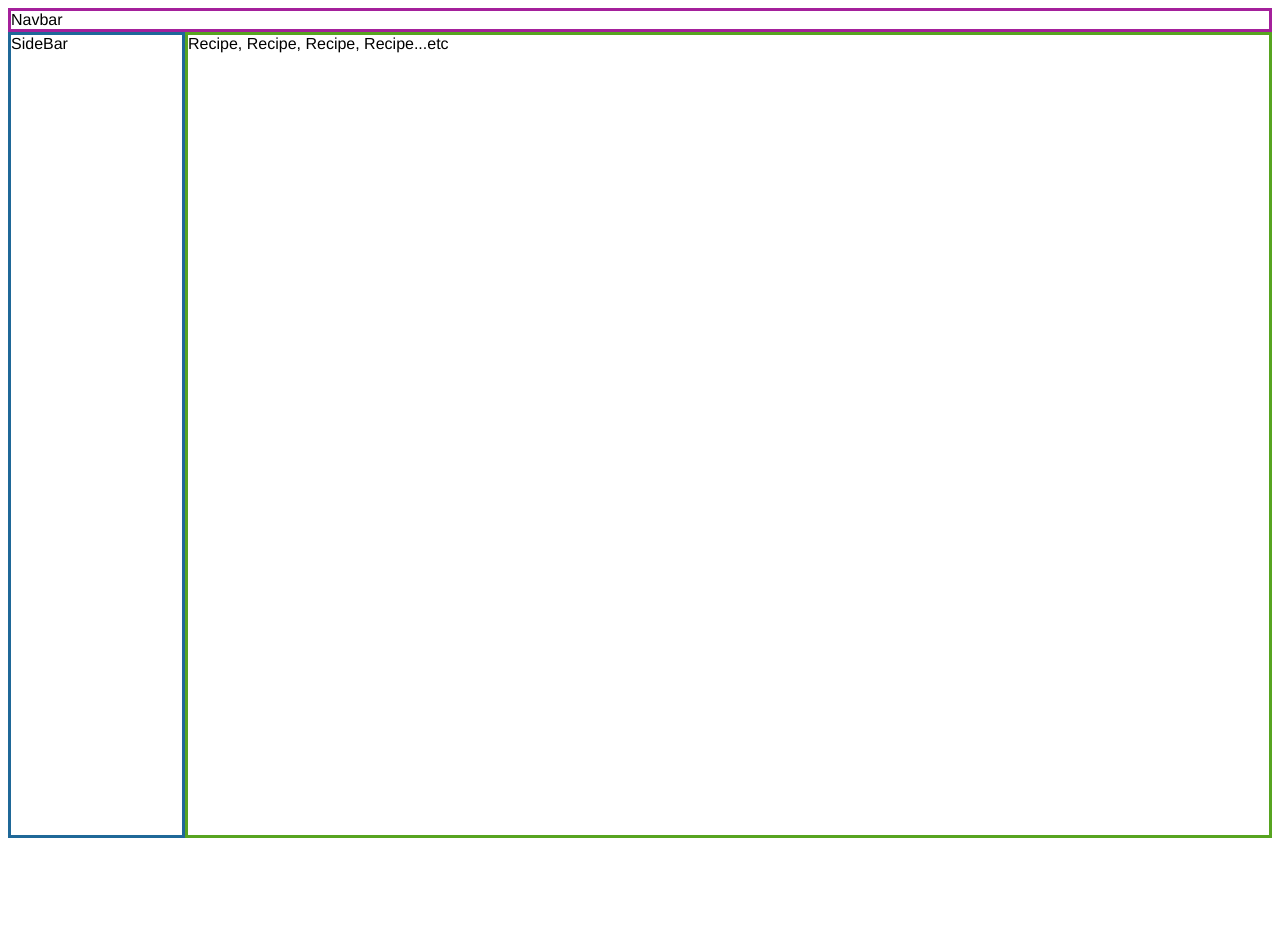
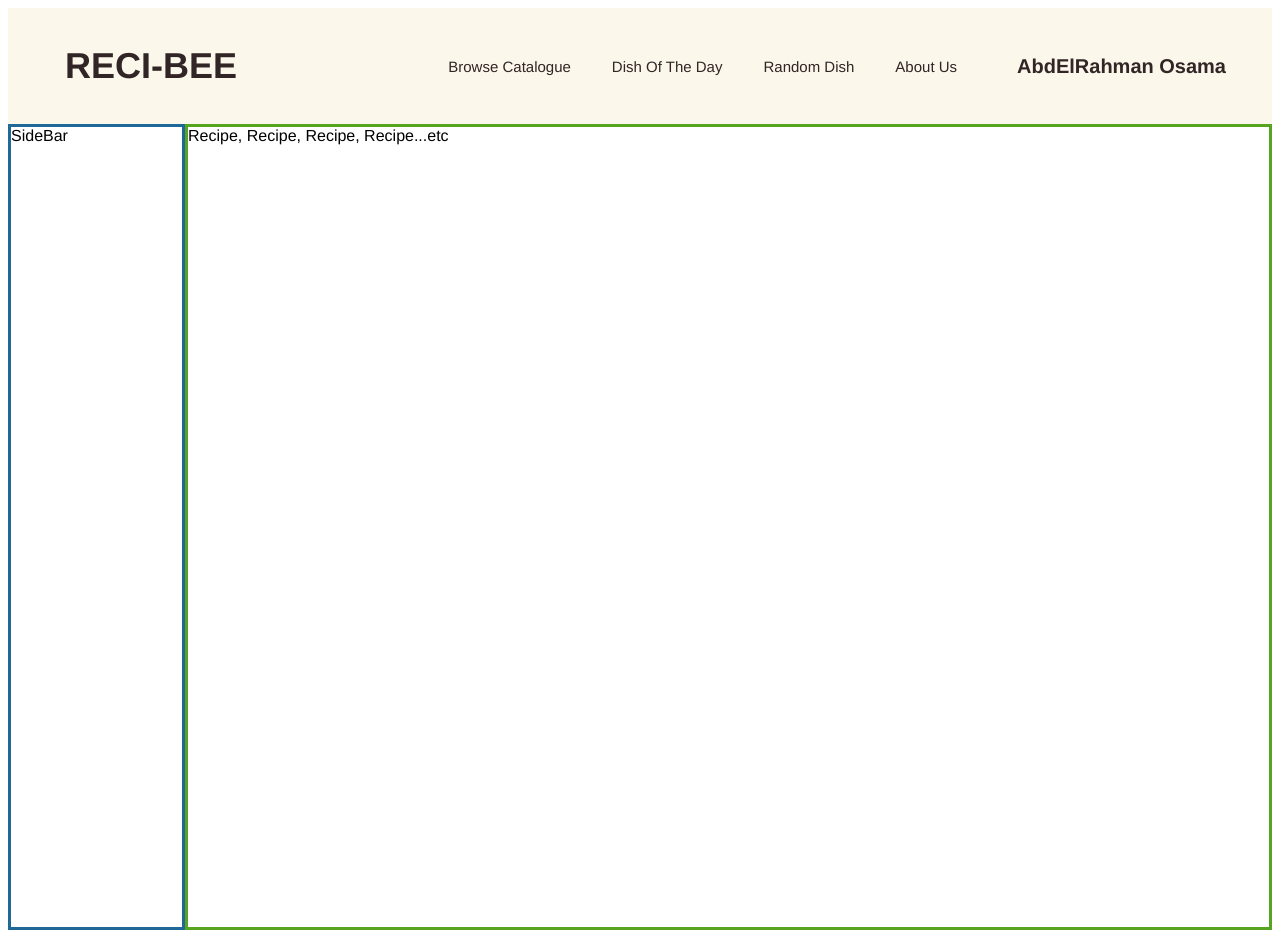
Before and after one commit to Gang-of-CSED/RECI-BEE, a Vue app in the folder frontend/: page / in a window 1280 px wide. Before the commit the page ends 838 px from the top, so only its background shows below. Built offline with nearby package versions, Linux system fonts and the light colour scheme.

Commit message:
Adding NavBar 1.0

```diff
--- a/frontend/src/components/NavBar.vue
+++ b/frontend/src/components/NavBar.vue
@@ -1,15 +1,55 @@
 <template>
     <div class="navbar">
-        Navbar
+        <div><h1>RECI-BEE</h1></div>
+        <ul>
+            <li><a href="#">Browse Catalogue</a></li>
+            <li><a href="#">Dish Of The Day</a></li>
+            <li><a href="#">Random Dish</a></li>
+            <li><a href="#">About Us</a></li>
+            <li><h3>AbdElRahman Osama</h3></li>
+        </ul>
     </div>
 </template>
 
 <script>
-
+export default {
+    name: 'NavBar',
+}
 </script>
 
 <style scoped>
-    .navbar {
-        border: 3px solid rgb(164, 32, 155);
-    }
+.navbar {
+    background-color: #FBF7EB;
+    height: 116px;
+    display: flex;
+    justify-content: space-between;
+    align-items: center;
+    color: #312525;
+}
+h1 {
+    margin-left: 57px;
+    font-size: 36px;
+}
+h3 {
+    margin-left: 19px;
+    font-size: 20px;
+}
+ul {
+    display: flex;
+    justify-content: space-between;
+    align-items: center;
+    list-style: none;
+    margin: 0 25.5px 0 0;
+    padding: 0;
+}
+li {
+    margin: 0 20.5px;
+    font-size: 15px;
+}
+a {
+    text-decoration: none;
+    color : #312525;
+}
+
+
 </style>
```
Also changed, not shown: 1 other file (tests, documents, lock files or other folders).
